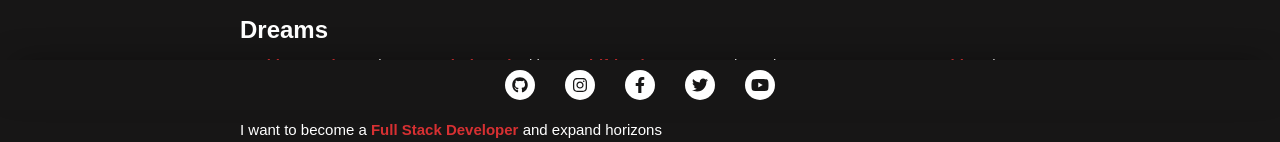
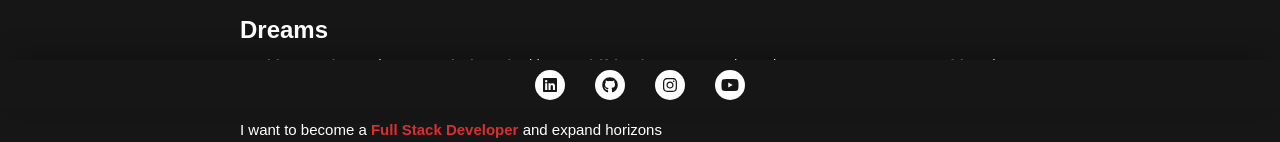
Before and after one commit to FelipeGabrielAmado/felipeamadoportfolio, a React (Create React App) app: page /about in a window 1280 px wide. Shown: the part 690-832 px from the top of the page. Built offline with nearby package versions, Linux system fonts and the light colour scheme.

Commit message:
Update footer social media links

```diff
--- a/src/components/footer/index.js
+++ b/src/components/footer/index.js
@@ -1,5 +1,5 @@
 import React, { Component } from 'react';
-import { faFacebookF, faInstagram, faTwitter, faYoutube, faGithub } from '@fortawesome/free-brands-svg-icons'
+import { faFacebookF, faInstagram, faTwitter, faYoutube, faGithub, faLinkedin } from '@fortawesome/free-brands-svg-icons'
 import { FontAwesomeIcon } from "@fortawesome/react-fontawesome";
 
 import './styles.css'
@@ -10,19 +10,15 @@
         return (
             <div className='footer'>
                 <div className='footer-icon'>
+                    <a href='https://www.linkedin.com/in/felipegabrielamado/'> <FontAwesomeIcon icon={faLinkedin} /> </a>
+                </div>
+
+                <div className='footer-icon'>
                     <a href='https://github.com/FelipeGabrielAmado'> <FontAwesomeIcon icon={faGithub} /> </a>
                 </div>
 
                 <div className='footer-icon'>
                     <a href='https://www.instagram.com/felipeeamado/'> <FontAwesomeIcon icon={faInstagram} /> </a>
-                </div>
-
-                <div className='footer-icon'>
-                    <a href='https://www.facebook.com/felipe.amadosmo'> <FontAwesomeIcon icon={faFacebookF} /> </a>
-                </div>
-
-                <div className='footer-icon'>
-                    <a href='https://twitter.com/felipeeamado'> <FontAwesomeIcon icon={faTwitter} /> </a>
                 </div>
 
                 <div className='footer-icon'>
```
